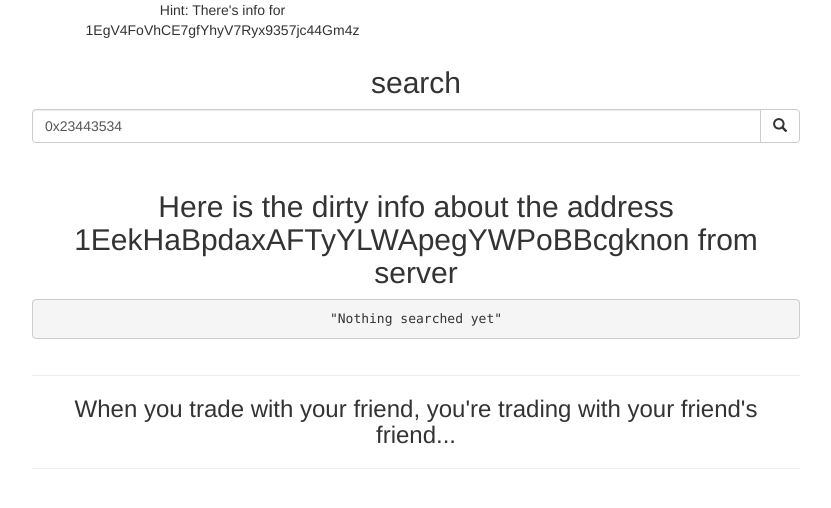
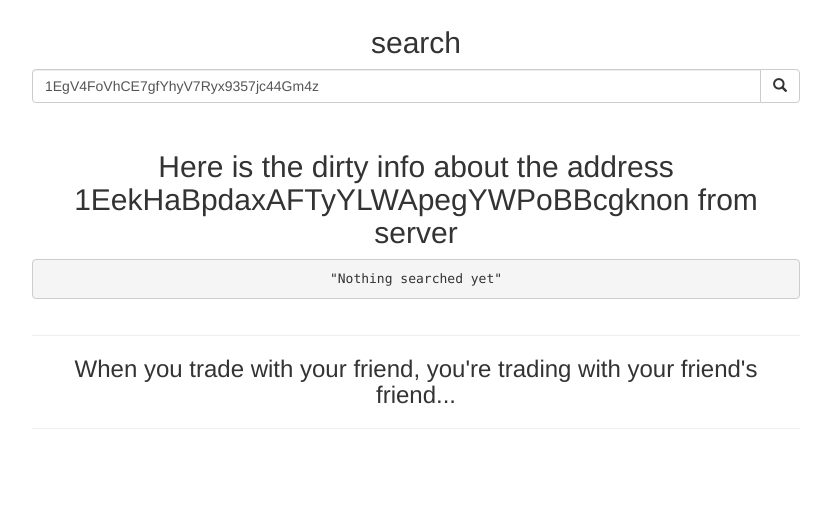
Before and after one commit to hibukki/whitecoins, a React (Create React App) app: page / in a window 1280 px wide. Shown: the top 508 px of the page, without its empty margins (224-1055 px from the left). Built offline with nearby package versions, Linux system fonts and the light colour scheme; no server answers.

Commit message:
Removed hint, added default real address

```diff
--- a/src/Welcome.js
+++ b/src/Welcome.js
@@ -31,7 +31,7 @@ class Welcome extends Component {
                     <form action="" method="GET">
                         <div className="form-group ui-widget">
                             <div className="input-group add-on">
-                                <input className="form-control autocomplete" defaultValue="0x23443534" placeholder="Search address..." name="search" onChange={this.onChange.bind(this)}/>
+                                <input className="form-control autocomplete" defaultValue="1EgV4FoVhCE7gfYhyV7Ryx9357jc44Gm4z" placeholder="Search address..." name="search" onChange={this.onChange.bind(this)}/>
                                 <div className="input-group-btn">
                                     <button className="btn btn-default" type="submit">
                                         <i className="glyphicon glyphicon-search"></i>
@@ -59,7 +59,6 @@ class Welcome extends Component {
                     </h3>
                     <hr/>
                 </div>
-                <div> Hint: There's info for 1EgV4FoVhCE7gfYhyV7Ryx9357jc44Gm4z </div>
             </div>);
   }
 }
```
